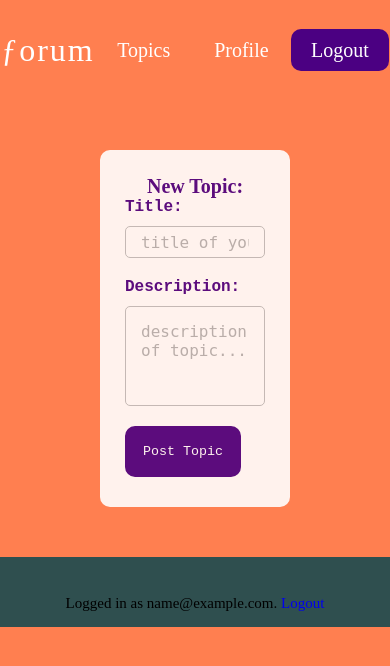
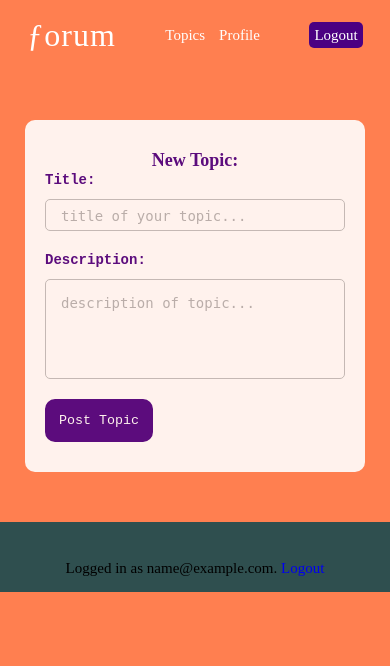
Before and after one commit to carl-castell/Forum, a Flask app: page /topics/new in a window 390 px wide. Shown: the top 666 px of the page. Run offline with Flask 3, Linux system fonts and the light colour scheme; the visitor is signed in with stand-in values (Sample User, id 1).

Commit message:
added basic media query

```diff
--- a/app/static/css/main.css
+++ b/app/static/css/main.css
@@ -131,7 +131,7 @@ footer a {
     background: #fff;
     opacity: 90%;
     border-radius: 10px;
-    padding: 25px 25px 30px;
+    padding: 23px 25px 25px;
     display: block;
     font-family: 'Courier New', Courier, monospace;
 
@@ -163,6 +163,7 @@ footer a {
 .input-lable{
     color: indigo;
     font-weight: bold;
+    font-size: 16px;
 
 }
 .input-title{
@@ -188,6 +189,7 @@ footer a {
 
 .input-title::placeholder{
     color: #b3b3b3;
+    font-size: 16px;
 }
 .input input[type="submit"]{
     background: indigo;
@@ -218,3 +220,57 @@ textarea::-webkit-scrollbar{
     color: #fff;
     background: indigo;
   }
+
+  @media (max-width: 480px){
+
+    .wrapper{
+        margin: 50px 25px;
+    }
+    .menu a {
+        padding: 5px 5px 5px 5px;
+        font-size: 15px;
+
+    }
+    .register a{
+        padding: 5px 5px 5px 5px;
+        font-size: 15px;
+        border-radius: 5px;
+        margin-right: 5px;
+    }
+    .logo{
+        margin-left: 5px;
+        letter-spacing: 1px;
+
+    }
+    nav{
+        height: 70px;
+    }
+    .h-text h1{
+        font-size: 3em;
+    }
+    .h-text a{
+        padding: 5px 10px;
+        font-size: 1em;
+    }
+    .input{
+        padding: 30px 20px 30px;
+    }
+    .input h2 {
+        font-size: 18px;
+    }
+    .input textarea{
+        font-size: 14px;
+    }
+    .input-lable{
+        font-size: 14px;
+    }
+    .input-title::placeholder{
+    font-size: 14px;
+    }
+    .input input[type="submit"]:is(:focus, :valid){
+    padding: 10px;
+}
+
+
+
+  }
```
